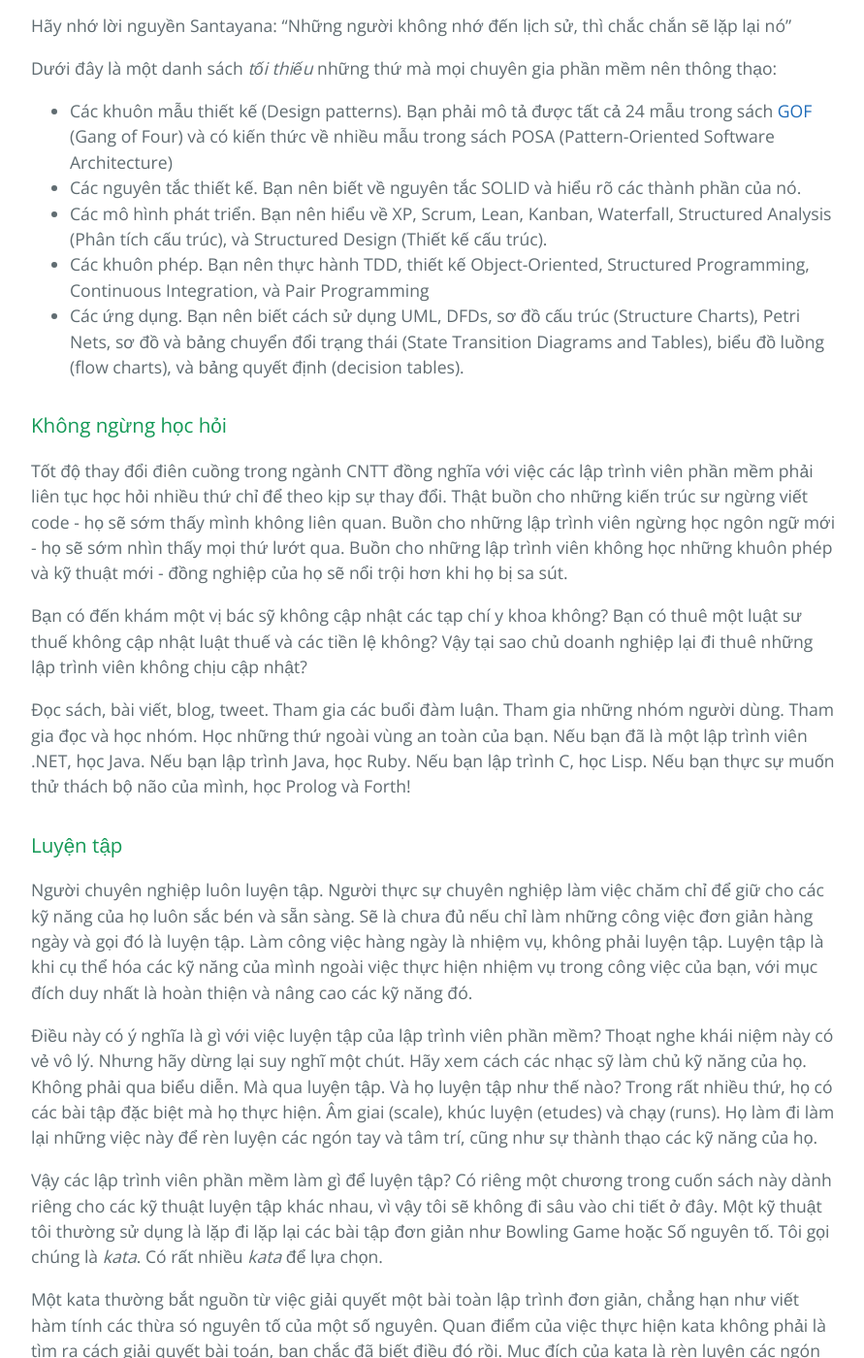
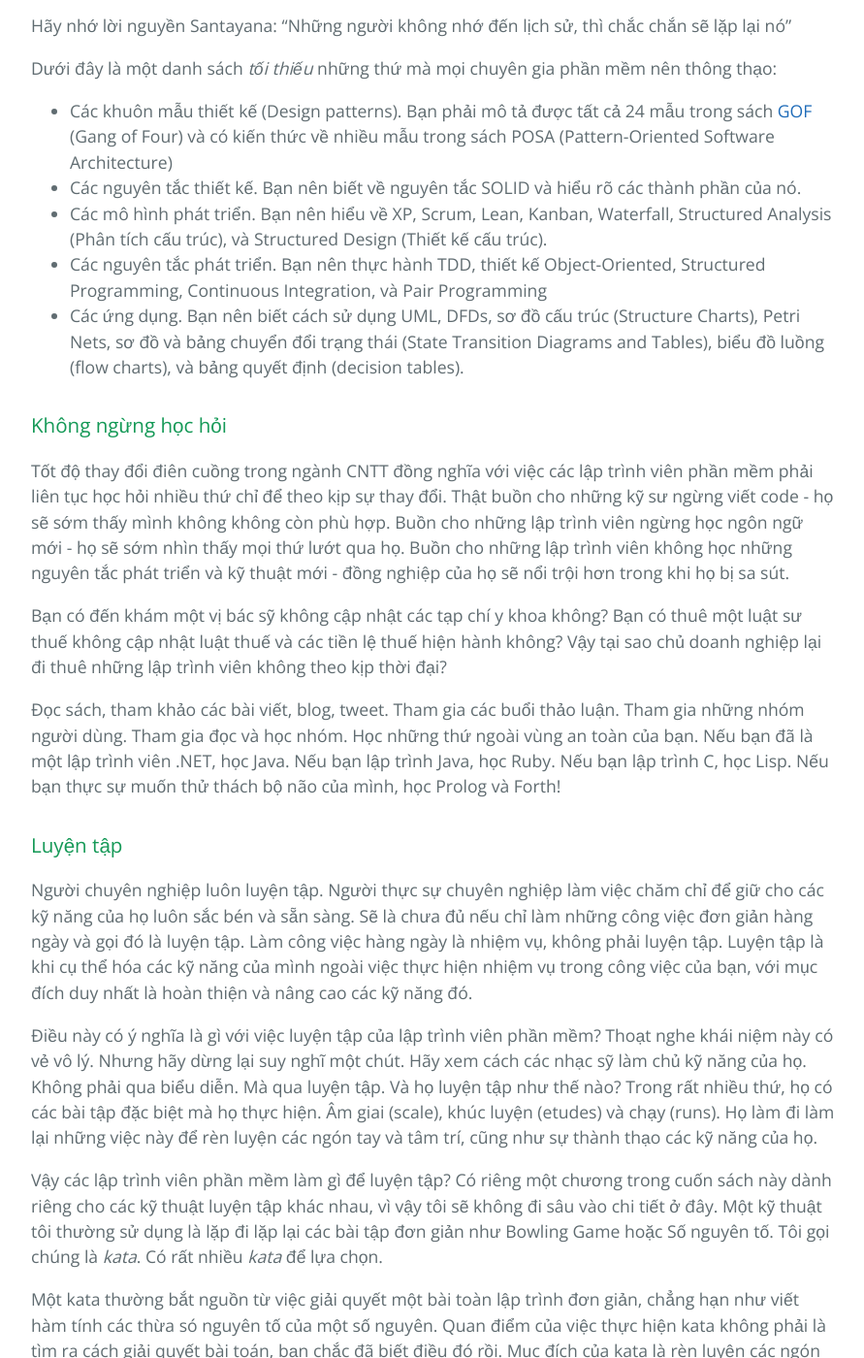
Before and after one commit to HaiBV/haibv.github.io, a Jekyll site: the page built from clean-coder/chapter-1-professionalism.md, in a window 1280 px wide and 1400 px high, scrolled down 9563 px. Shown: the whole window at 97% size, without its empty margins (192-1083 px from the left). Built offline with Jekyll 4.4.1, drawn with Linux system fonts in a browser that asks for light colours; our own code applies the rules of GitHub Pages for plain Markdown files.

Commit message:
Book - The Clean Coder - Correction

```diff
--- a/clean-coder/chapter-1-professionalism.md
+++ b/clean-coder/chapter-1-professionalism.md
@@ -185,16 +185,16 @@
 - Các khuôn mẫu thiết kế (Design patterns). Bạn phải mô tả được tất cả 24 mẫu trong sách [GOF](https://en.wikipedia.org/wiki/Design_Patterns) (Gang of Four) và có kiến thức về nhiều mẫu trong sách POSA (Pattern-Oriented Software Architecture)
 - Các nguyên tắc thiết kế. Bạn nên biết về nguyên tắc SOLID và hiểu rõ các thành phần của nó.
 - Các mô hình phát triển. Bạn nên hiểu về XP, Scrum, Lean, Kanban, Waterfall, Structured Analysis (Phân tích cấu trúc), và Structured Design (Thiết kế cấu trúc).
-- Các khuôn phép. Bạn nên thực hành TDD, thiết kế Object-Oriented, Structured Programming, Continuous Integration, và Pair Programming
+- Các nguyên tắc phát triển. Bạn nên thực hành TDD, thiết kế Object-Oriented, Structured Programming, Continuous Integration, và Pair Programming
 - Các ứng dụng. Bạn nên biết cách sử dụng UML, DFDs, sơ đồ cấu trúc (Structure Charts), Petri Nets, sơ đồ và bảng chuyển đổi trạng thái (State Transition Diagrams and Tables), biểu đồ luồng (flow charts), và bảng quyết định (decision tables).
 
 ### Không ngừng học hỏi
 
-Tốt độ thay đổi điên cuồng trong ngành CNTT đồng nghĩa với việc các lập trình viên phần mềm phải liên tục học hỏi nhiều thứ chỉ để theo kịp sự thay đổi. Thật buồn cho những kiến trúc sư ngừng viết code - họ sẽ sớm thấy mình không liên quan. Buồn cho những lập trình viên ngừng học ngôn ngữ mới - họ sẽ sớm nhìn thấy mọi thứ lướt qua. Buồn cho những lập trình viên không học những khuôn phép và kỹ thuật mới - đồng nghiệp của họ sẽ nổi trội hơn khi họ bị sa sút.
+Tốt độ thay đổi điên cuồng trong ngành CNTT đồng nghĩa với việc các lập trình viên phần mềm phải liên tục học hỏi nhiều thứ chỉ để theo kịp sự thay đổi. Thật buồn cho những kỹ sư ngừng viết code - họ sẽ sớm thấy mình không không còn phù hợp. Buồn cho những lập trình viên ngừng học ngôn ngữ mới - họ sẽ sớm nhìn thấy mọi thứ lướt qua họ. Buồn cho những lập trình viên không học những nguyên tắc phát triển và kỹ thuật mới - đồng nghiệp của họ sẽ nổi trội hơn trong khi họ bị sa sút.
 
-Bạn có đến khám một vị bác sỹ không cập nhật các tạp chí y khoa không? Bạn có thuê một luật sư thuế không cập nhật luật thuế và các tiền lệ không? Vậy tại sao chủ doanh nghiệp lại đi thuê những lập trình viên không chịu cập nhật?
+Bạn có đến khám một vị bác sỹ không cập nhật các tạp chí y khoa không? Bạn có thuê một luật sư thuế không cập nhật luật thuế và các tiền lệ thuế hiện hành không? Vậy tại sao chủ doanh nghiệp lại đi thuê những lập trình viên không theo kịp thời đại?
 
-Đọc sách, bài viết, blog, tweet. Tham gia các buổi đàm luận. Tham gia những nhóm người dùng. Tham gia đọc và học nhóm. Học những thứ ngoài vùng an toàn của bạn. Nếu bạn đã là một lập trình viên .NET, học Java. Nếu bạn lập trình Java, học Ruby. Nếu bạn lập trình C, học Lisp. Nếu bạn thực sự muốn thử thách bộ não của mình, học Prolog và Forth!
+Đọc sách, tham khảo các bài viết, blog, tweet. Tham gia các buổi thảo luận. Tham gia những nhóm người dùng. Tham gia đọc và học nhóm. Học những thứ ngoài vùng an toàn của bạn. Nếu bạn đã là một lập trình viên .NET, học Java. Nếu bạn lập trình Java, học Ruby. Nếu bạn lập trình C, học Lisp. Nếu bạn thực sự muốn thử thách bộ não của mình, học Prolog và Forth!
 
 ### Luyện tập
 
```
